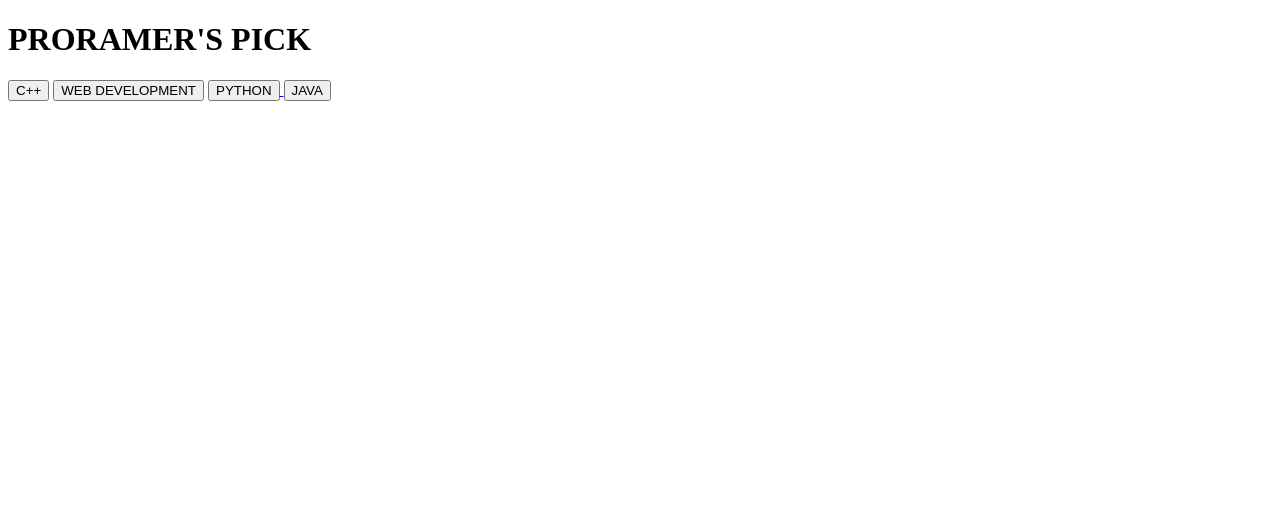
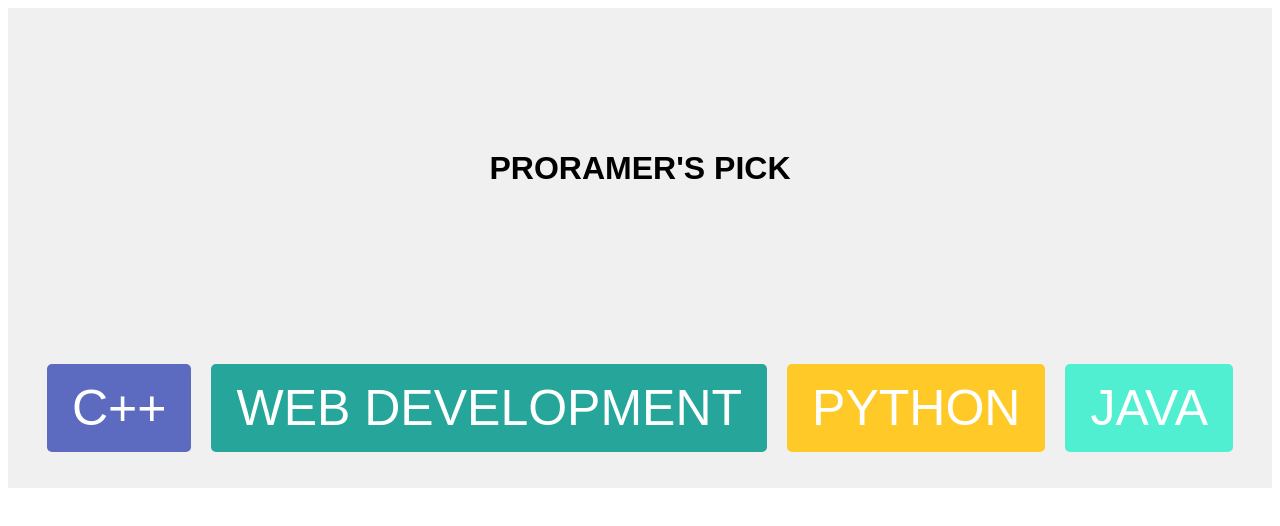
Before and after one commit to ABHISHEK-NITP/Programmer-Pick-s, a plain HTML site: page index.html in a window 1280 px wide. Drawn offline with Linux system fonts and the light colour scheme.

Commit message:
index.html

```diff
--- a/index.html
+++ b/index.html
@@ -4,7 +4,7 @@
     <meta charset="UTF-8">
     <meta name="viewport" content="width=device-width, initial-scale=1.0">
     <title>Programming Buttons</title>
-    <link rel="stylesheet" href="styles.css">
+    <link rel="stylesheet" href="/styles/style.css">
 
 </head>
 <body>
```
